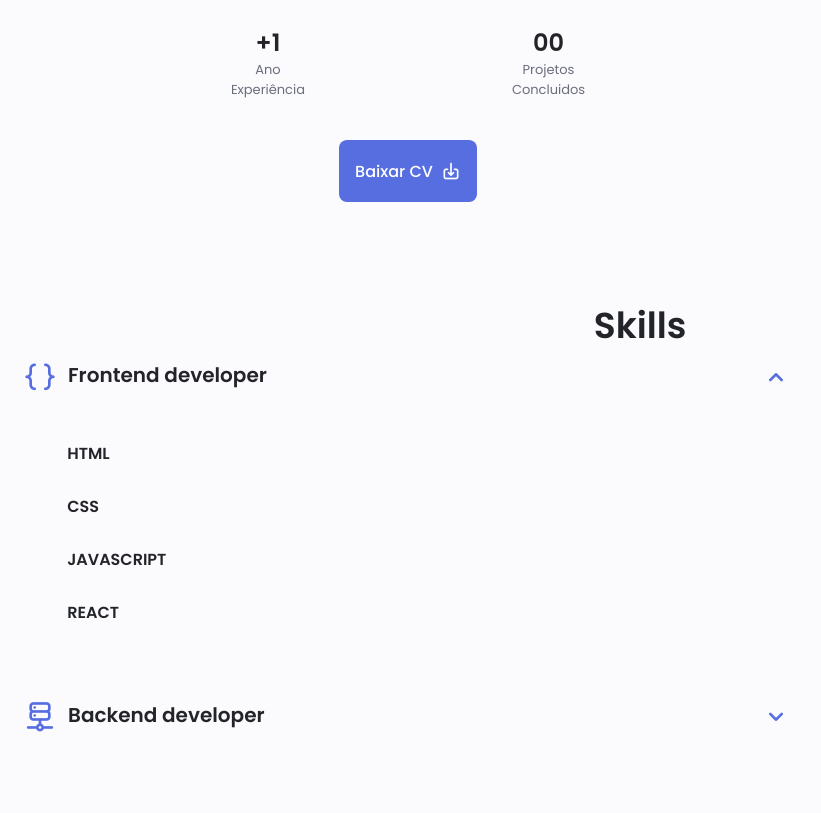
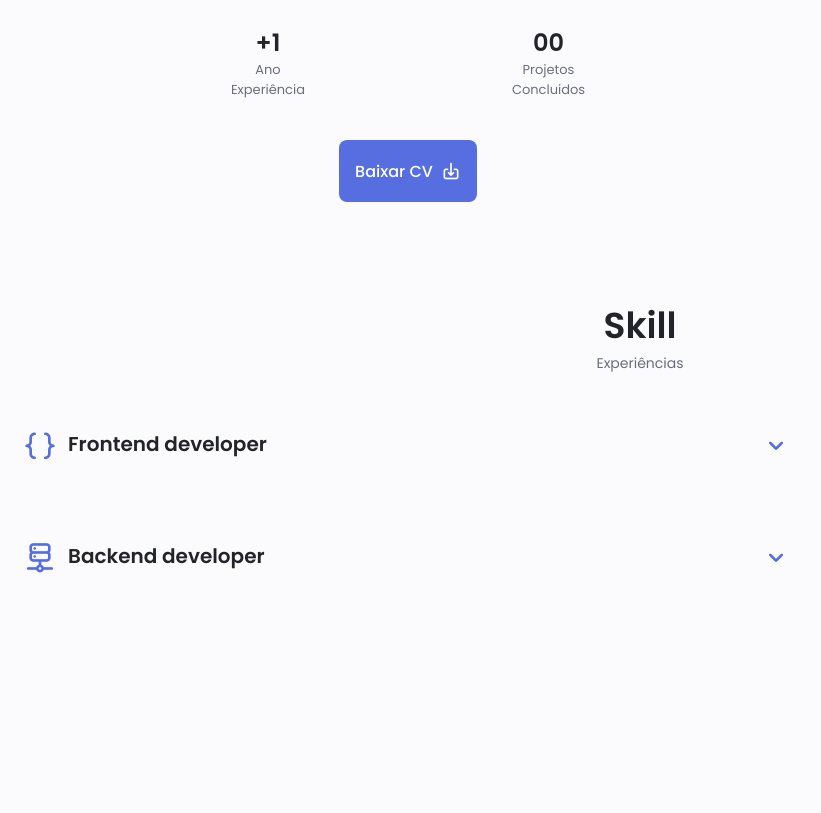
Before and after one commit to ArkcV/Personal-Portfolio-Website, a plain HTML site: page index.html in a window 1280 px wide. Shown: the part 1638-2451 px from the top of the page, without its empty margins (0-821 px from the left). Drawn offline with nearby package versions, Linux system fonts and the light colour scheme.

Commit message:
feat add span in skills html

```diff
--- a/index.html
+++ b/index.html
@@ -85,7 +85,8 @@
 					</div>
 
 					<div class="home_img">
-						<svg class="home_blob" viewBox="0 0 200 187" xmlns="http://www.w3.org/2000/svg" xmlns:xlink="http://www.w3.org/1999/xlink">
+						<svg class="home_blob" viewBox="0 0 200 187" xmlns="http://www.w3.org/2000/svg"
+							xmlns:xlink="http://www.w3.org/1999/xlink">
 							<mask id="mask0" mask-type="alpha">
 								<path d="M190.312 36.4879C206.582 62.1187 201.309 102.826 182.328 134.186C163.346 165.547
 											130.807 187.559 100.226 186.353C69.6454 185.297 41.0228 161.023 21.7403 129.362C2.45775
@@ -153,10 +154,12 @@
 
 		<!--==================== SKILLS ====================-->
 		<section class="skills section" id="skills">
-			<h2 class="section_title">Skills</h2>
+			<h2 class="section_title">Skill</h2>
+			<span class="section_subtitle">Experiências</span>
+
 			<div class="skill_container container grid ">
 				<div>
-					<div class="skills_content skills_open">
+					<div class="skills_content skills_close">
 						<div class="skills_header">
 							<i class="uil uil-brackets-curly skills_icon"></i>
 							<div>
```
